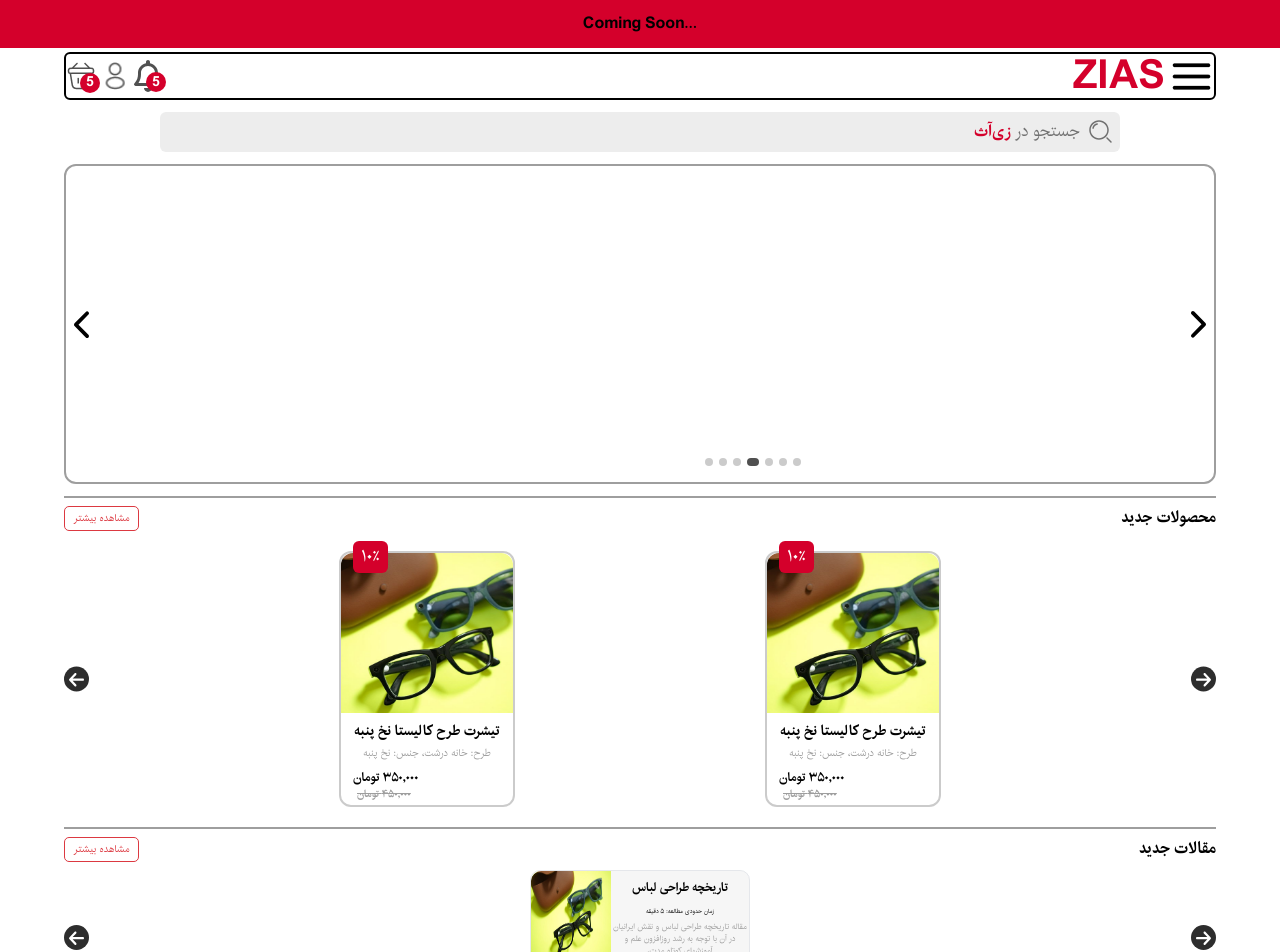
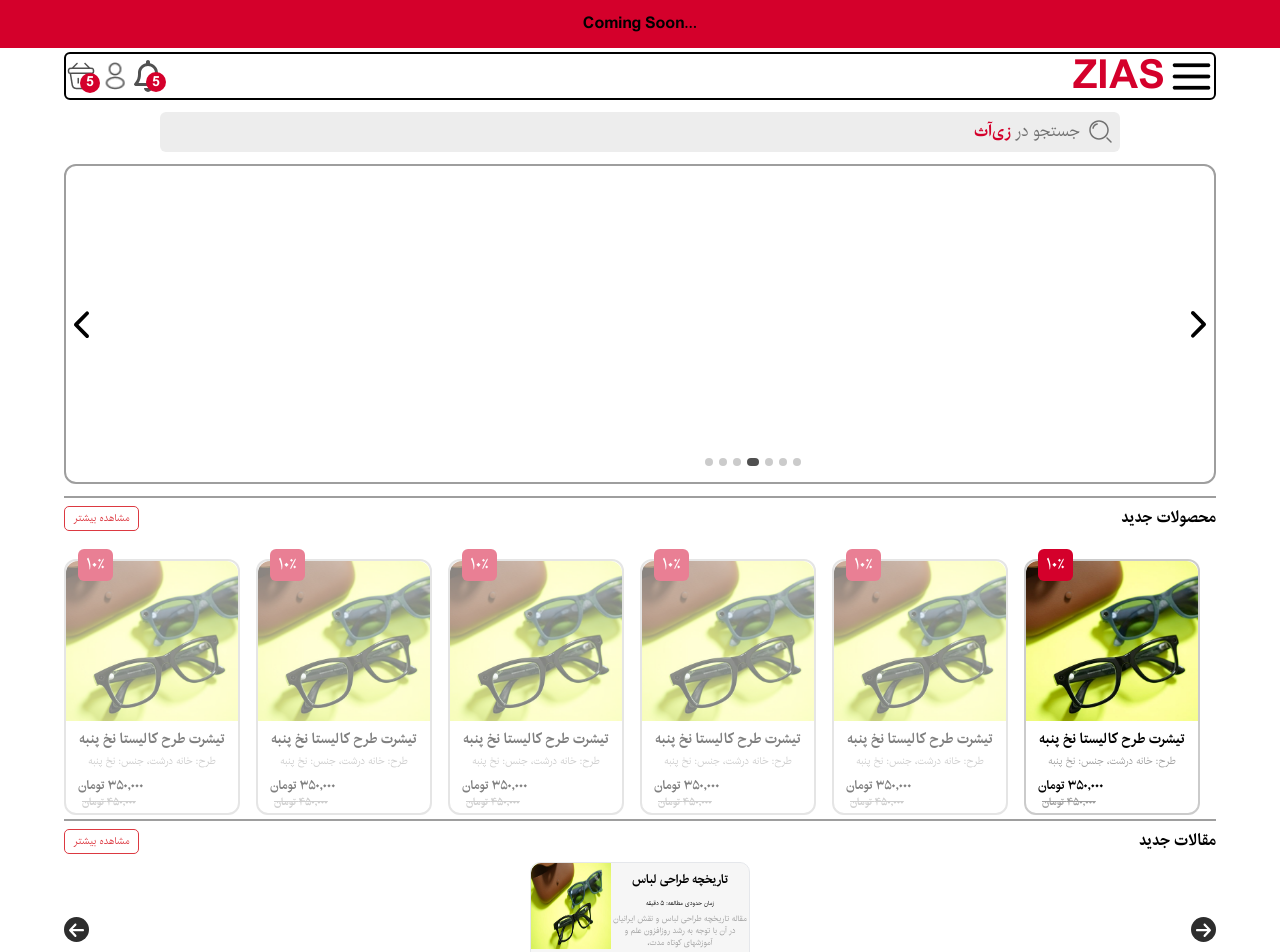
Before and after one commit to FTMFR/zias-sources, a Next.js app: page / in a window 1280 px wide. Shown: the top 952 px of the page. Built offline with nearby package versions, Linux system fonts and the light colour scheme.

Commit message:
feat (SliderProducts): feature scroll for slider for products
-Implement scroll slider for products section

```diff
--- /dev/null
+++ b/src/components/Slider/SliderProducts.jsx
@@ -0,0 +1,56 @@
+import React from "react";
+import SeeMoreBtn from "../Btns/SeeMoreBtn";
+import Image from "next/image";
+import ProductsCart from "../Product/ProductsCart";
+import { useState } from "react";
+import { useRef } from "react";
+import { useEffect } from "react";
+
+const SliderProducts = () => {
+  const [centerIndex, setCenterIndex] = useState(0);
+  const containerRef = useRef();
+
+  const handleScroll = () => {
+    const scrollLeft = containerRef.current.scrollLeft;
+    const itemWidth = containerRef.current.children[0].offsetWidth;
+    const currentIndex = -Math.round(scrollLeft / itemWidth);
+    setCenterIndex(currentIndex);
+    console.log("Item Width:", itemWidth);
+    console.log("Scroll Left:", scrollLeft);
+    console.log("Current Index:", currentIndex);
+  };
+
+  useEffect(() => {
+    const container = containerRef.current;
+    container.addEventListener("scroll", handleScroll);
+    return () => container.removeEventListener("scroll", handleScroll);
+  }, []);
+
+  return (
+    <>
+      <div className="flex flex-row justify-between mt-2">
+        <h1 className="font-bold text-[16px]">محصولات جدید</h1>
+        <SeeMoreBtn />
+      </div>
+      <div
+        ref={containerRef}
+        className="flex overflow-x-scroll snap-x snap-mandatory space-x-4 p-4 scrollbar-hide"
+      >
+        {Array(6)
+          .fill()
+          .map((_, index) => (
+            <div
+              key={index}
+              className={`snap-center w-44 h-64 transition-opacity duration-300 ml-4 ${
+                centerIndex === index ? "opacity-100 " : "opacity-50"
+              }`}
+            >
+              <ProductsCart />
+            </div>
+          ))}
+      </div>
+    </>
+  );
+};
+
+export default SliderProducts;
--- a/src/pages/index.jsx
+++ b/src/pages/index.jsx
@@ -7,6 +7,7 @@ import ProductsCart from "../components/Product/ProductsCart";
 import SearchBox from "../components/SearchBox/SearchBox";
 import SliderImg from "../components/Slider/SliderImg";
 import Image from "next/image";
+import SliderProducts from "../components/Slider/SliderProducts";
 
 function HomePage() {
   return (
@@ -24,12 +25,12 @@ function HomePage() {
         {/* divider */}
         <div className="divider"></div>
         {/* add product list component */}
-        <div className="flex flex-col mt-2">
+        {/* <div className="flex flex-col mt-2">
           <div className="flex flex-row justify-between">
             <h1 className="font-bold text-[16px]">محصولات جدید</h1>
             <SeeMoreBtn />
           </div>
-          {/* will add ui in figma */}
+          // will add ui in figma
           <div className="flex gap-2 overflow-hidden justify-between my-2">
             <Image
               width="25"
@@ -46,7 +47,8 @@ function HomePage() {
               alt="arrow-left"
             />
           </div>
-        </div>
+        </div> */}
+        <SliderProducts />
         <div className="divider"></div>
         {/* add blog list component */}
         <div className="flex flex-col my-2">
--- a/src/styles/globals.css
+++ b/src/styles/globals.css
@@ -173,3 +173,17 @@ body {
   border-radius: 5px;
   font-size: var(--R10);
 }
+
+/* global.css */
+.scrollbar-hide::-webkit-scrollbar {
+  display: none;
+}
+.scrollbar-hide {
+  -ms-overflow-style: none;
+  scrollbar-width: none;
+}
+
+.activeProduct{
+  height: 260px !important;
+
+}
```
